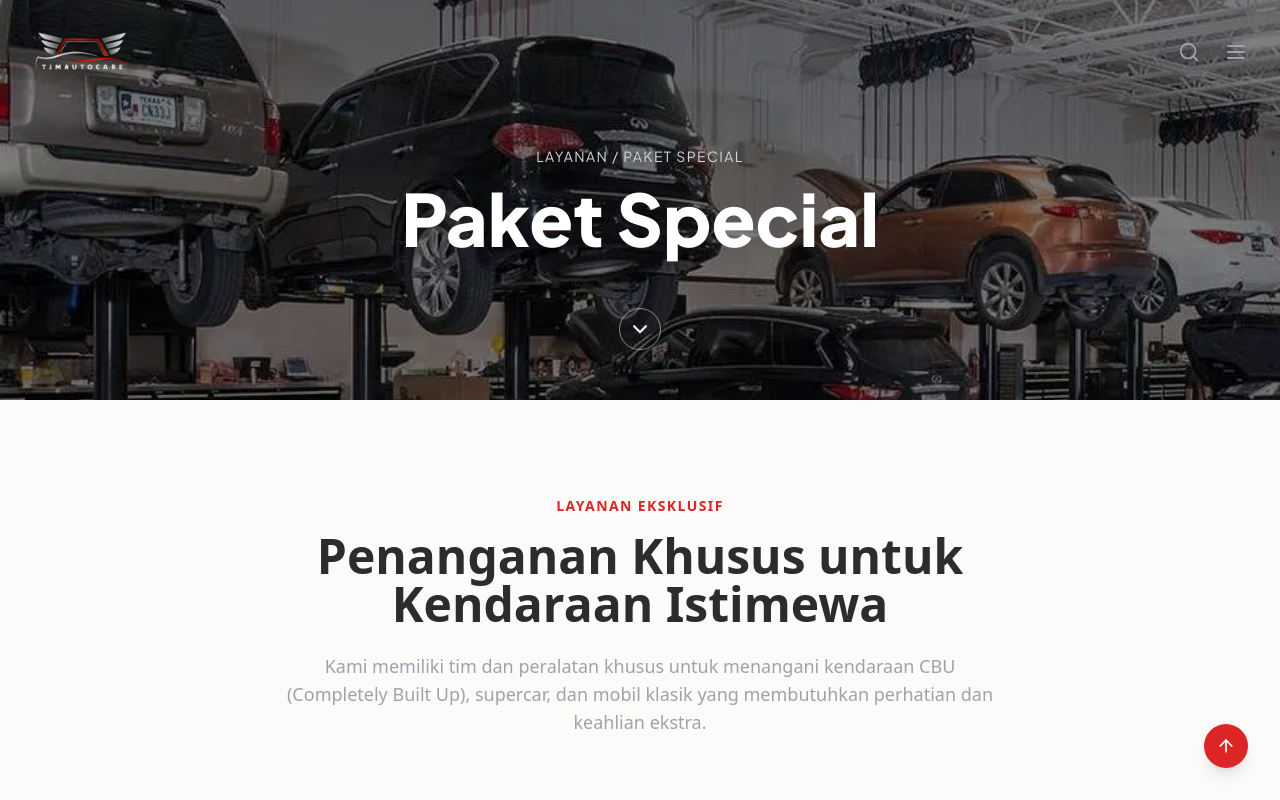
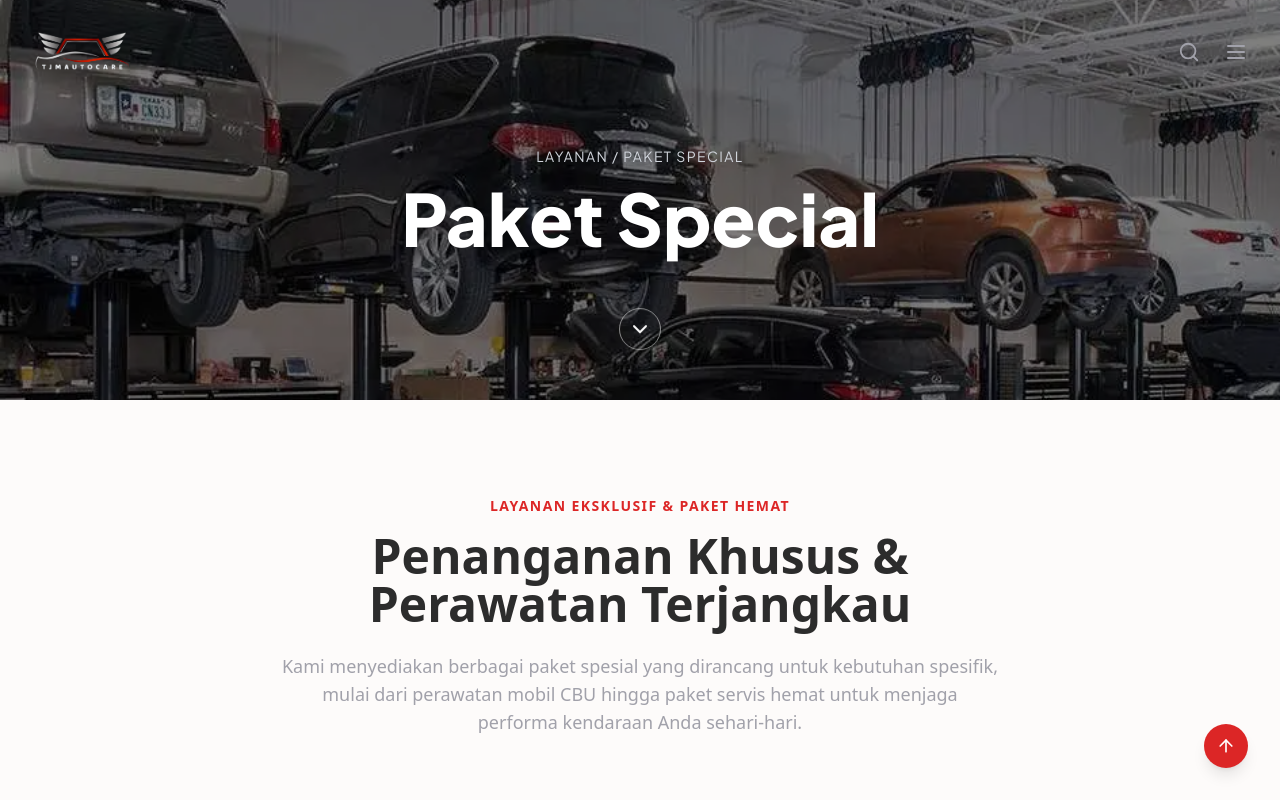
Before and after one commit to made-devs/tjm-temp-elite, a Next.js app: page /layanan/paket-special in a window 1280 px wide. Shown: the top 800 px of the page. Built offline with nearby package versions, Linux system fonts and the light colour scheme.

Commit message:
Fix detail package

```diff
--- a/src/data/servicePackages.js
+++ b/src/data/servicePackages.js
@@ -49,24 +49,30 @@ export const comboSuperKomplit = {
   },
   variants: [
     {
-      slug: "super-komplit-nano-coating",
-      title: "Super Komplit + Nano Coating",
+      slug: "super-komplit-1",
+      // Judul diperbarui sesuai brosur
+      title: "Super Komplit 1",
+      // Deskripsi dirangkum dari poin-poin di brosur
       description:
-        "Perawatan total dari mesin hingga kaki-kaki, diakhiri dengan lapisan nano ceramic coating untuk proteksi dan kilap cat yang tahan lama.",
+        "Paket servis terlengkap yang mencakup tune-up 65 komponen, servis kaki-kaki, ganti oli Shell, rubberized undercoat, dan servis rem komplit untuk performa dan proteksi menyeluruh.",
       image: "https://i.imgur.com/cAfOdfV.png",
     },
     {
-      slug: "super-komplit-kaca-film",
-      title: "Super Komplit + Kaca Film",
+      slug: "super-komplit-2",
+      // Judul diperbarui sesuai brosur
+      title: "Super Komplit 2",
+      // Deskripsi dirangkum dari poin-poin di brosur
       description:
-        "Selain servis menyeluruh, dapatkan juga pemasangan kaca film premium untuk meningkatkan privasi, keamanan, dan kenyamanan dari panas matahari.",
+        "Semua layanan dari Super Komplit 1 ditambah dengan Full Detailing interior & eksterior, glass coating, dan Nano Ceramic Coating 3 lapis untuk tampilan mobil seperti baru.",
       image: "https://i.imgur.com/QSlbk8B.png",
     },
     {
-      slug: "super-komplit-audio-upgrade",
-      title: "Super Komplit + Audio Upgrade",
+      slug: "combo-all-in-1",
+      // Judul diperbarui sesuai brosur
+      title: "Combo All in 1",
+      // Deskripsi dirangkum dari poin-poin di brosur
       description:
-        "Untuk Anda yang menginginkan performa maksimal luar dan dalam. Paket ini mencakup servis total dan upgrade sistem audio untuk pengalaman berkendara terbaik.",
+        "Paket ultimate yang menggabungkan semua layanan terbaik: tune-up, servis kaki-kaki, full detailing, nano ceramic coating, dan rekondisi per/spring untuk kondisi mobil yang sempurna luar dan dalam.",
       image: "https://i.imgur.com/POXKHNM.png",
     },
   ],
@@ -81,24 +87,24 @@ export const customSuspension = {
   },
   variants: [
     {
-      slug: "air-suspension",
-      title: "Air Suspension",
+      slug: "custom-suspension-hemat",
+      title: "Custom Suspension Hemat",
       description:
-        "Kustomisasi tinggi kendaraan secara instan dengan sistem suspensi udara (air-sus). Sempurna untuk gaya dan fungsionalitas, dikendalikan dengan mudah dari dashboard atau smartphone Anda.",
+        "Paket ekonomis untuk mendapatkan tampilan ceper (lowering) melalui custom suspensi dan cutting per, sudah termasuk inspeksi kaki-kaki dan tune up 65 komponen.",
       image: "https://i.imgur.com/tzKLRrz.png",
     },
     {
-      slug: "coilover-shock-absorber",
-      title: "Coilover & Shock Absorber",
+      slug: "custom-suspension-spring",
+      title: "Custom Suspension + Custom Spring",
       description:
-        "Dapatkan handling dan stabilitas superior dengan pemasangan coilover atau shock absorber kustom. Kami menyediakan pilihan dari berbagai merek terkemuka yang bisa disesuaikan dengan kebutuhan Anda.",
+        "Solusi kustomisasi tinggi/ceper mobil sesuai keinginan (harian/extreme) dengan custom spring, termasuk painting shockbreaker, tune up, dan spooring balancing.",
       image: "https://i.imgur.com/iSqXjXY.png",
     },
     {
-      slug: "custom-static-fitment",
-      title: "Custom Static / Fitment",
+      slug: "combo-suspension-coil-over",
+      title: "Combo Suspension + Custom Coil Over",
       description:
-        "Untuk para pecinta fitment, kami menawarkan layanan setup suspensi statis yang presisi. Dapatkan tampilan ceper yang sempurna tanpa mengorbankan kenyamanan secara berlebihan.",
+        "Paket suspensi ultimate dengan custom coil over yang bisa diatur tinggi dan cepernya, dipadukan dengan custom spring, tune up, spooring, dan inspeksi AC.",
       image: "https://i.imgur.com/v8ezXrg.png",
     },
   ],
@@ -113,52 +119,52 @@ export const paketDiesel = {
   },
   variants: [
     {
-      slug: "servis-common-rail",
-      title: "Servis Common Rail",
+      slug: "tune-up-diesel-komplit",
+      title: "Tune Up Diesel Komplit",
       description:
-        "Pembersihan dan kalibrasi sistem common rail untuk memastikan tekanan bahan bakar yang stabil dan pembakaran yang efisien.",
+        "Perawatan esensial untuk mesin diesel, meliputi tune up 65 komponen, general check up kaki-kaki & AC, serta service purging untuk membersihkan sistem bahan bakar.",
       image: "https://i.imgur.com/kISTutH.png",
     },
     {
-      slug: "kalibrasi-injektor",
-      title: "Kalibrasi Injektor",
+      slug: "tune-up-diesel-super-komplit",
+      title: "Tune Up Diesel Super Komplit",
       description:
-        "Mengembalikan presisi semprotan injektor ke standar pabrikan untuk performa maksimal dan konsumsi bahan bakar yang lebih irit.",
+        "Lebih dari sekadar tune up, paket ini mencakup kalibrasi injector & common rail untuk pembakaran sempurna, irit BBM, dan tenaga yang lebih buas.",
       image: "https://i.imgur.com/Gr0QYql.png",
     },
     {
-      slug: "servis-turbocharger",
-      title: "Servis Turbocharger",
+      slug: "tune-up-diesel-ultimate",
+      title: "Tune Up Diesel Ultimate",
       description:
-        "Inspeksi dan pembersihan komponen turbo untuk mencegah kebocoran dan memastikan boost yang responsif.",
+        "Paket perawatan diesel terlengkap dengan tambahan ganti oli mesin Shell HX 7, filter oli, dan transfusi darah untuk performa mesin yang paling puncak.",
       image: "https://i.imgur.com/LEaiAMp.png",
     },
     {
-      slug: "pembersihan-egr-valve",
-      title: "Pembersihan EGR Valve",
+      slug: "pasti-puas-1-diesel",
+      title: "Pasti Puas 1 Diesel",
       description:
-        "Membersihkan katup EGR dari kerak karbon untuk mengoptimalkan sirkulasi gas buang dan mengurangi emisi.",
+        "Kombinasi servis kaki-kaki komplit dengan tune up diesel super komplit. Solusi total untuk performa mesin dan kenyamanan berkendara.",
       image: "https://i.imgur.com/sHZE4DP.png",
     },
     {
-      slug: "pembersihan-dpf",
-      title: "Pembersihan DPF",
+      slug: "pasti-puas-2-diesel",
+      title: "Pasti Puas 2 Diesel",
       description:
-        "Layanan pembersihan Diesel Particulate Filter (DPF) untuk mengatasi penyumbatan dan menjaga performa mesin.",
+        "Gabungan servis kaki-kaki komplit dan tune up diesel komplit, ditambah ganti oli Shell, transfusi darah, dan engine flush untuk kesehatan mesin jangka panjang.",
       image: "https://i.imgur.com/yIFOPHI.png",
     },
     {
-      slug: "purging-sistem-bahan-bakar",
-      title: "Purging Sistem Bahan Bakar",
+      slug: "pasti-puas-3-diesel",
+      title: "Pasti Puas 3 Diesel",
       description:
-        "Menguras dan membersihkan seluruh jalur bahan bakar dari tangki hingga injektor untuk menghilangkan endapan dan kontaminan.",
+        "Perawatan premium yang menggabungkan tune up diesel super komplit dengan full detailing, glass coating, dan nano ceramic coating 3 lapis.",
       image: "https://i.imgur.com/HUn2LHq.png",
     },
     {
-      slug: "scan-mesin-diesel",
-      title: "Scan Mesin Diesel Lengkap",
+      slug: "pasti-puas-4-diesel",
+      title: "Pasti Puas 4 Diesel",
       description:
-        "Diagnostik komputerisasi menggunakan alat scan khusus diesel untuk mendeteksi dan mengatasi masalah secara akurat.",
+        "Paket paling ultimate: servis kaki-kaki komplit, tune up diesel ultimate, ganti oli, full detailing, dan nano ceramic coating 3 lapis. Kondisi mobil kembali seperti baru.",
       image: "https://i.imgur.com/gBHdaci.png",
     },
   ],
@@ -173,31 +179,31 @@ export const paketKakiKaki = {
   },
   variants: [
     {
-      slug: "servis-ball-joint",
-      title: "Pengecekan & Servis Ball Joint",
+      slug: "kaki-kaki-super-hemat",
+      title: "Kaki-Kaki Super Hemat",
       description:
-        "Memastikan ball joint berfungsi optimal untuk menjaga kestabilan roda dan mencegah keausan ban yang tidak merata.",
+        "Paket servis kaki-kaki esensial yang mencakup 17 item pengerjaan, termasuk servis link stabilizer, ball joint, tie rod, dan general check up 25 titik.",
       image: "https://i.imgur.com/zPeuknD.png",
     },
     {
-      slug: "servis-tie-rod",
-      title: "Servis & Ganti Tie Rod",
+      slug: "kaki-kaki-komplit",
+      title: "Kaki-Kaki Komplit",
       description:
-        "Perbaikan atau penggantian tie rod untuk mengembalikan presisi kemudi dan menghilangkan getaran pada setir.",
+        "Perawatan kaki-kaki menyeluruh dengan tambahan tune up 65 komponen, gurah mesin, injector cleaning, dan rubberized undercoat untuk proteksi ekstra.",
       image: "https://i.imgur.com/cuj60X2.png",
     },
     {
-      slug: "cek-shock-absorber",
-      title: "Pengecekan Shock Absorber",
+      slug: "kaki-kaki-super-komplit",
+      title: "Kaki-Kaki Super Komplit",
       description:
-        "Inspeksi shock absorber untuk mendeteksi kebocoran atau pelemahan, memastikan bantingan mobil tetap nyaman dan terkendali.",
+        "Semua layanan dari paket Komplit ditambah dengan rekondisi CV joint, inspeksi AC, dan rekondisi per/spring untuk kenyamanan suspensi yang maksimal.",
       image: "https://i.imgur.com/F0savm6.png",
     },
     {
-      slug: "servis-bushing-stabilizer",
-      title: "Servis Bushing & Link Stabilizer",
+      slug: "kaki-kaki-ultimate",
+      title: "Kaki-Kaki Ultimate",
       description:
-        "Mengganti komponen karet seperti bushing dan link stabilizer yang sudah aus untuk menghilangkan bunyi dan menjaga stabilitas saat bermanuver.",
+        "Paket paling lengkap yang mencakup semua layanan dari Super Komplit ditambah dengan service + ganti oli shock breaker dan rekondisi idle arm.",
       image: "https://i.imgur.com/8zMxP1e.png",
     },
   ],
@@ -212,24 +218,24 @@ export const paketOverhaulEngine = {
   },
   variants: [
     {
-      slug: "inspeksi-overhaul",
-      title: "Pembongkaran & Inspeksi Detail",
+      slug: "overhaul-engine",
+      title: "Overhaul Engine",
       description:
-        "Setiap komponen mesin dibongkar dan diperiksa secara teliti untuk mengidentifikasi tingkat keausan dan kerusakan.",
+        "Paket esensial untuk restorasi mesin, mencakup turun 1/2 mesin, sandblasting karat, pembersihan oil sludge, dan servis komponen internal seperti crankshaft dan silinder head.",
       image: "https://i.imgur.com/1JQxDIu.png",
     },
     {
-      slug: "pembersihan-ruang-bakar",
-      title: "Pembersihan Ruang Bakar & Piston",
+      slug: "overhaul-engine-komplit",
+      title: "Overhaul Engine Komplit",
       description:
-        "Membersihkan kerak karbon dari piston, kepala silinder, dan blok mesin untuk mengembalikan efisiensi pembakaran.",
+        "Semua layanan dari paket Overhaul Engine, ditambah dengan ganti oli Shell HX 7, oil treatment, engine flush, dan catalytic cleaner untuk pembersihan dan proteksi menyeluruh.",
       image: "https://i.imgur.com/ew2IeON.png",
     },
     {
-      slug: "penggantian-komponen-overhaul",
-      title: "Penggantian Komponen Vital",
+      slug: "super-overhaul-engine",
+      title: "Super Overhaul Engine",
       description:
-        "Mengganti komponen penting seperti ring piston, metal, dan seal klep dengan suku cadang berkualitas tinggi.",
+        "Paket paling premium yang mencakup semua layanan dari paket Komplit, ditambah servis bearing crankshaft, connecting rod, washer crankshaft, dan rust remover area kaki-kaki.",
       image: "https://i.imgur.com/DG9z1TR.png",
     },
   ],
@@ -244,10 +250,10 @@ export const paketRacksteerHemat = {
   },
   variants: [
     {
-      slug: "restorasi-rack-steer",
-      title: "Restorasi & Perbaikan Rack Steer",
+      slug: "kaki-kaki-racksteer-hemat",
+      title: "Kaki-Kaki Racksteer Hemat",
       description:
-        "Layanan ini mencakup pembongkaran, pembersihan, penggantian seal, dan pelumasan ulang komponen rack steer untuk menghilangkan masalah umum tanpa perlu mengganti seluruh unit.",
+        "Perawatan terlengkap dan bergaransi, mencakup 21 item pengerjaan termasuk service rekondisi & setel ulang racksteer (EPS), tune up, gurah mesin, dan inspeksi kaki-kaki 25 titik.",
       image: "https://i.imgur.com/i2D6YLu.png",
     },
   ],
@@ -255,24 +261,24 @@ export const paketRacksteerHemat = {
 
 export const paketSpecial = {
   intro: {
-    subTitle: "LAYANAN EKSKLUSIF",
-    title: "Penanganan Khusus untuk Kendaraan Istimewa",
+    subTitle: "LAYANAN EKSKLUSIF & PAKET HEMAT",
+    title: "Penanganan Khusus & Perawatan Terjangkau",
     description:
-      "Kami memiliki tim dan peralatan khusus untuk menangani kendaraan CBU (Completely Built Up), supercar, dan mobil klasik yang membutuhkan perhatian dan keahlian ekstra.",
+      "Kami menyediakan berbagai paket spesial yang dirancang untuk kebutuhan spesifik, mulai dari perawatan mobil CBU hingga paket servis hemat untuk menjaga performa kendaraan Anda sehari-hari.",
   },
   variants: [
     {
-      slug: "servis-cbu-supercar",
-      title: "Servis Mobil CBU & Supercar",
+      slug: "paket-special1",
+      title: "Paket Special 1",
       description:
-        "Perawatan rutin dan perbaikan kompleks untuk supercar dan mobil CBU dengan standar pengerjaan tertinggi dan suku cadang orisinal.",
+        "Perawatan premium yang mencakup tune up 65 komponen, gurah mesin, injector cleaning, catalytic cleaner, dan servis fuel system lengkap dengan penggantian oli Shell HX 8.",
       image: "https://i.imgur.com/Q4G7rpP.png",
     },
     {
-      slug: "servis-mobil-klasik",
-      title: "Perbaikan & Perawatan Mobil Klasik",
+      slug: "paket-special2",
+      title: "Paket Special 2",
       description:
-        "Restorasi dan perawatan mobil klasik untuk menjaga keaslian dan performanya, ditangani oleh mekanik yang berpengalaman di bidangnya.",
+        "Paket yang berfokus pada keamanan, meliputi tune up 65 komponen, gurah mesin/injector cleaning, servis purging diesel, dan pengecekan serta servis sistem pengereman.",
       image: "https://i.imgur.com/TRax4CT.png",
     },
   ],
@@ -287,24 +293,24 @@ export const paketSteering = {
   },
   variants: [
     {
-      slug: "servis-power-steering-hidrolik",
-      title: "Servis Power Steering Hidrolik",
+      slug: "steering-komplit",
+      title: "Steering Komplit",
       description:
-        "Mengatasi masalah kebocoran, setir berat, atau bunyi pada sistem power steering hidrolik konvensional.",
+        "Servis kaki-kaki dan rekondisi steering terlengkap, mencakup 20 item pengerjaan termasuk tune up, gurah mesin, dan pengecekan sensor-sensor kelistrikan.",
       image: "https://i.imgur.com/GpBwT2l.png",
     },
     {
-      slug: "perbaikan-eps",
-      title: "Perbaikan Electric Power Steering (EPS)",
+      slug: "combo-kaki-kaki-steering-super-komplit",
+      title: "Combo Kaki-Kaki + Steering Super Komplit",
       description:
-        "Diagnostik dan perbaikan pada motor elektrik, sensor, dan modul EPS untuk mengatasi malfungsi pada sistem kemudi modern.",
+        "Kombinasi servis kaki-kaki dan steering dengan tambahan service racksteer, rekondisi cross joint, dan rubberized undercoat untuk perlindungan maksimal.",
       image: "https://i.imgur.com/DOQuJAT.png",
     },
     {
-      slug: "ganti-minyak-power-steering",
-      title: "Pengecekan & Ganti Minyak Power Steering",
+      slug: "combo-kaki-kaki-steering-ultimate",
+      title: "Combo Kaki-Kaki + Steering Ultimate",
       description:
-        "Mengganti minyak power steering secara berkala untuk menjaga performa dan memperpanjang umur komponen sistem kemudi.",
+        "Paket terlengkap yang menggabungkan semua layanan dari paket Super Komplit ditambah dengan service shockbreaker, rekondisi CV joint, dan rekondisi per/spring.",
       image: "https://i.imgur.com/FG9gxVB.png",
     },
   ],
@@ -319,31 +325,31 @@ export const paketSuperHemat = {
   },
   variants: [
     {
-      slug: "ganti-oli-filter",
-      title: "Ganti Oli & Filter",
+      slug: "super-hemat-1",
+      title: "Super Hemat 1",
       description:
-        "Penggantian oli mesin dan filter oli menggunakan produk berkualitas untuk memastikan pelumasan mesin yang optimal.",
+        "Paket terlengkap & terhemat, mencakup 15 item pengerjaan termasuk tune up, gurah mesin, ganti oli Shell HX 7, dan general check up kaki-kaki 25 titik.",
       image: "https://i.imgur.com/n18zKaQ.png",
     },
     {
-      slug: "cek-rem",
-      title: "Pengecekan Rem & Minyak Rem",
+      slug: "super-hemat-2",
+      title: "Super Hemat 2",
       description:
-        "Inspeksi menyeluruh pada sistem pengereman, termasuk kampas, piringan, dan level minyak rem untuk menjamin keamanan.",
+        "Semua layanan dari Super Hemat 1 dengan tambahan service AC All In + AC Cleaner untuk memastikan kesejukan kabin yang maksimal.",
       image: "https://i.imgur.com/HU3tYJz.png",
     },
     {
-      slug: "cek-aki",
-      title: "Pengecekan Aki & Sistem Kelistrikan",
+      slug: "super-hemat-3",
+      title: "Super Hemat 3",
       description:
-        "Memastikan kondisi aki, alternator, dan sistem kelistrikan lainnya berfungsi dengan baik untuk mencegah masalah starter.",
+        "Paket Super Hemat dengan fokus pada sistem bahan bakar, mencakup kuras tangki dan service fuel pump untuk efisiensi pembakaran yang lebih baik.",
       image: "https://i.imgur.com/fDdpDEU.png",
     },
     {
-      slug: "cek-cairan-filter-udara",
-      title: "Pengecekan Cairan & Filter Udara",
+      slug: "combo-super-hemat-auto-detailing",
+      title: "Combo Super Hemat + Auto Detailing",
       description:
-        "Memeriksa dan mengisi ulang cairan esensial seperti air radiator dan wiper, serta membersihkan atau mengganti filter udara.",
+        "Kombinasi perawatan mesin dan kaki-kaki dari paket Super Hemat dengan tambahan auto detailing seperti glass treatment, waxing, dan nano burn coating headlamp.",
       image: "https://i.imgur.com/NzJZZvN.png",
     },
   ],
```
